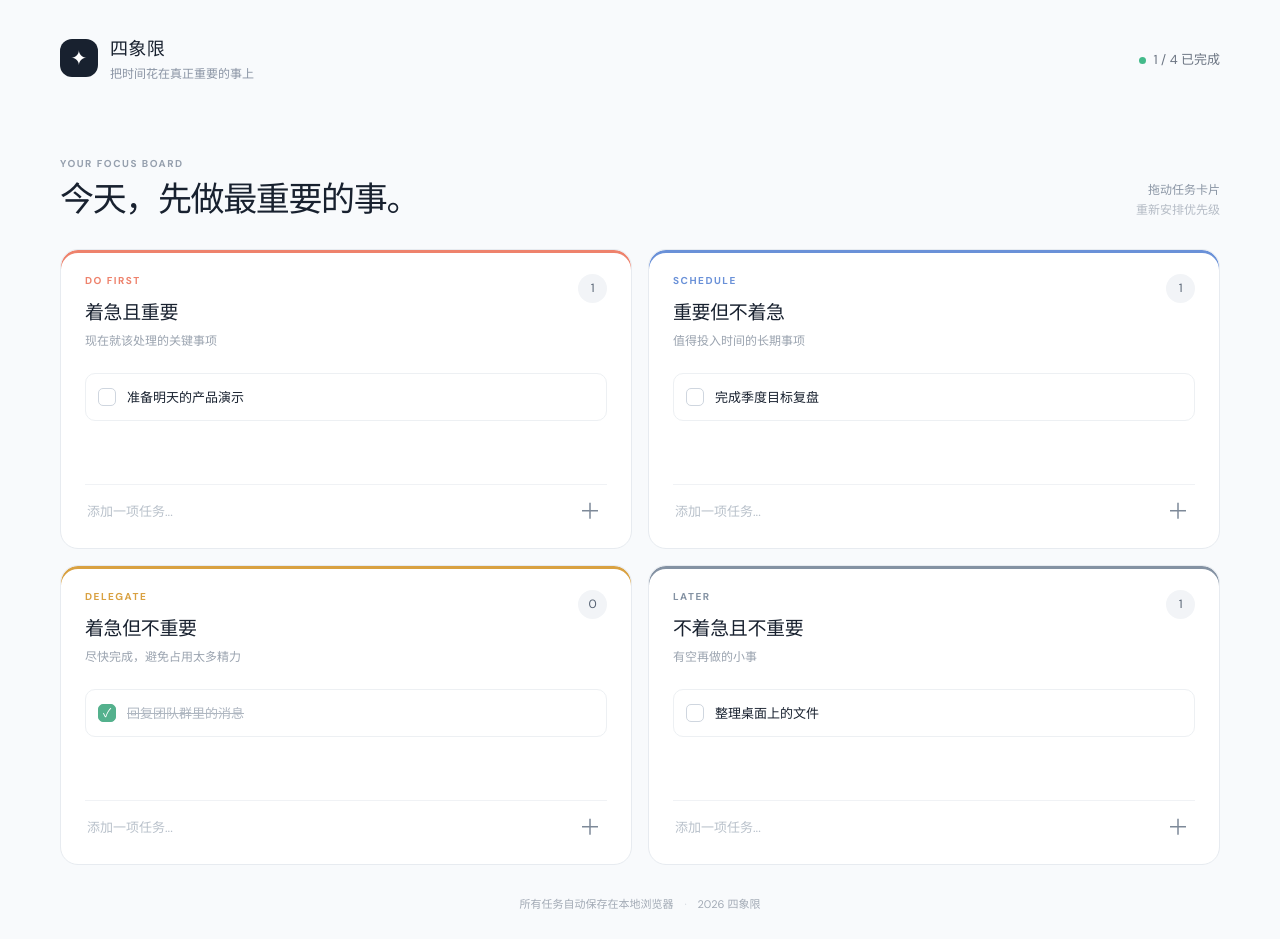
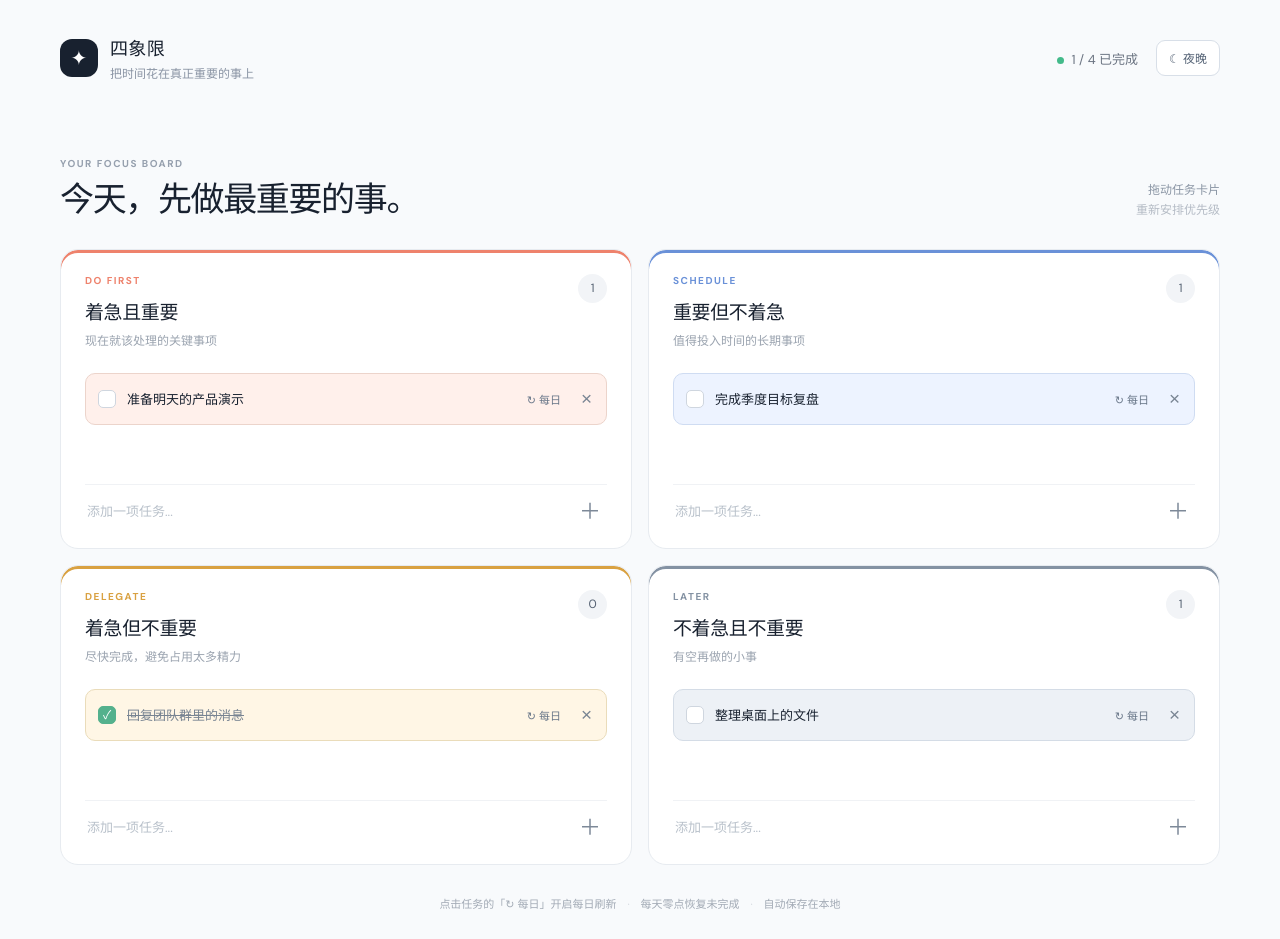
Before and after one commit to DudeChenDAVID/four-quadrant-todo-Web-application, a React (Vite) app: page / in a window 1280 px wide. Built offline with nearby package versions, Linux system fonts and the light colour scheme.

Commit message:
添加功能和修改配色

```diff
--- /dev/null
+++ b/pnpm-workspace.yaml
@@ -0,0 +1,2 @@
+allowBuilds:
+  esbuild: set this to true or false
--- a/src/App.jsx
+++ b/src/App.jsx
@@ -1,5 +1,6 @@
-import { useEffect, useMemo, useState } from 'react'
+import React, { useEffect, useMemo, useState } from 'react'
 import './styles.css'
+import './themes.css'
 
 const QUADRANTS = [
   { id: 'urgent-important', eyebrow: 'DO FIRST', title: '着急且重要', description: '现在就该处理的关键事项', tone: 'coral' },
@@ -15,12 +16,42 @@ const seed = [
   { id: 4, text: '整理桌面上的文件', quadrant: 'neither', done: false },
 ]
 
+const localDate = () => {
+  const now = new Date()
+  return `${now.getFullYear()}-${now.getMonth() + 1}-${now.getDate()}`
+}
+export const refreshDailyTasks = (tasks, today = localDate()) => tasks.map(task =>
+  task.daily && task.dailyDate !== today ? { ...task, done: false, dailyDate: today } : task
+)
+
 function App() {
   const [tasks, setTasks] = useState(() => {
-    try { return JSON.parse(localStorage.getItem('quadrant-tasks')) || seed } catch { return seed }
+    try { const saved = JSON.parse(localStorage.getItem('quadrant-tasks')); return refreshDailyTasks(Array.isArray(saved) ? saved : seed) } catch { return seed }
   })
   const [drafts, setDrafts] = useState({})
   const [dragging, setDragging] = useState(null)
+  const [theme, setTheme] = useState(() => {
+    try { return localStorage.getItem('quadrant-theme') === 'dark' ? 'dark' : 'light' } catch { return 'light' }
+  })
+
+  useEffect(() => {
+    document.documentElement.dataset.theme = theme
+    localStorage.setItem('quadrant-theme', theme)
+  }, [theme])
+  useEffect(() => {
+    const refresh = () => setTasks(prev => {
+      const next = refreshDailyTasks(prev)
+      return next.some((task, index) => task !== prev[index]) ? next : prev
+    })
+    const timer = setInterval(refresh, 1000)
+    window.addEventListener('focus', refresh)
+    document.addEventListener('visibilitychange', refresh)
+    return () => {
+      clearInterval(timer)
+      window.removeEventListener('focus', refresh)
+      document.removeEventListener('visibilitychange', refresh)
+    }
+  }, [])
 
   useEffect(() => localStorage.setItem('quadrant-tasks', JSON.stringify(tasks)), [tasks])
   const completed = useMemo(() => tasks.filter(t => t.done).length, [tasks])
@@ -32,6 +63,7 @@ function App() {
     setDrafts(prev => ({ ...prev, [quadrant]: '' }))
   }
   const toggle = id => setTasks(prev => prev.map(t => t.id === id ? { ...t, done: !t.done } : t))
+  const toggleDaily = id => setTasks(prev => prev.map(t => t.id === id ? { ...t, daily: !t.daily, dailyDate: localDate() } : t))
   const remove = id => setTasks(prev => prev.filter(t => t.id !== id))
   const drop = quadrant => {
     if (dragging) setTasks(prev => prev.map(t => t.id === dragging ? { ...t, quadrant } : t))
@@ -41,19 +73,19 @@ function App() {
   return <main className="app-shell">
     <header className="topbar">
       <div className="brand"><span className="brand-mark">✦</span><div><h1>四象限</h1><p>把时间花在真正重要的事上</p></div></div>
-      <div className="summary"><span className="summary-dot" />{completed} / {tasks.length} 已完成</div>
+      <div className="header-actions"><div className="summary"><span className="summary-dot" />{completed} / {tasks.length} 已完成</div><button className="theme-toggle" onClick={() => setTheme(theme === 'light' ? 'dark' : 'light')} aria-label={theme === 'light' ? '切换夜晚模式' : '切换白天模式'}>{theme === 'light' ? '☾ 夜晚' : '☀ 白天'}</button></div>
     </header>
     <section className="intro"><div><p className="kicker">YOUR FOCUS BOARD</p><h2>今天，先做最重要的事。</h2></div><div className="hint">拖动任务卡片<br /><span>重新安排优先级</span></div></section>
     <section className="board">
       {QUADRANTS.map(q => <article key={q.id} className={`quadrant ${q.tone} ${dragging ? 'is-droppable' : ''}`} onDragOver={e => e.preventDefault()} onDrop={() => drop(q.id)}>
         <div className="quadrant-head"><div><p className="eyebrow">{q.eyebrow}</p><h3>{q.title}</h3><p className="description">{q.description}</p></div><span className="count">{tasks.filter(t => t.quadrant === q.id && !t.done).length}</span></div>
         <div className="task-list">{tasks.filter(t => t.quadrant === q.id).map(task => <div key={task.id} className={`task ${task.done ? 'done' : ''}`} draggable onDragStart={() => setDragging(task.id)} onDragEnd={() => setDragging(null)}>
-          <button className="check" onClick={() => toggle(task.id)} aria-label="完成任务">{task.done ? '✓' : ''}</button><span className="task-text">{task.text}</span><button className="delete" onClick={() => remove(task.id)} aria-label="删除任务">×</button>
+          <button className="check" onClick={() => toggle(task.id)} aria-label={task.done ? '恢复未完成' : '完成任务'}>{task.done ? '✓' : ''}</button><span className="task-text">{task.text}</span><button className={`daily-toggle ${task.daily ? 'active' : ''}`} onClick={() => toggleDaily(task.id)} aria-pressed={!!task.daily} title="每日任务：第二天自动恢复未完成">↻ 每日</button><button className="delete" onClick={() => remove(task.id)} aria-label="删除任务">×</button>
         </div>)}</div>
         <div className="add-row"><input value={drafts[q.id] || ''} onChange={e => setDrafts(prev => ({ ...prev, [q.id]: e.target.value }))} onKeyDown={e => e.key === 'Enter' && addTask(q.id)} placeholder="添加一项任务..." /><button onClick={() => addTask(q.id)} aria-label="添加任务">＋</button></div>
       </article>)}
     </section>
-    <footer>所有任务自动保存在本地浏览器 <span>·</span> {new Date().getFullYear()} 四象限</footer>
+    <footer>点击任务的「↻ 每日」开启每日刷新 <span>·</span> 每天零点恢复未完成 <span>·</span> 自动保存在本地</footer>
   </main>
 }
 
--- /dev/null
+++ b/src/themes.css
@@ -0,0 +1,31 @@
+.header-actions{display:flex;align-items:center;gap:18px}
+.theme-toggle{border:1px solid #d8dfe8;border-radius:9px;padding:8px 12px;background:#fff;color:#536174;font:inherit;font-size:12px;cursor:pointer}
+.coral .task{background:#fff0eb;border-color:#ecd4cb}
+.blue .task{background:#edf3ff;border-color:#cfdcf2}
+.amber .task{background:#fff6e5;border-color:#eadcba}
+.slate .task{background:#edf1f6;border-color:#d4dce6}
+.task.done .task-text{color:#788492}
+.task-text{overflow-wrap:anywhere;min-width:0}
+.daily-toggle{border:1px solid transparent;border-radius:6px;background:transparent;color:#687688;font:inherit;font-size:11px;padding:4px 6px;cursor:pointer;white-space:nowrap}
+.daily-toggle.active{background:#fff;border-color:#bcc9d7;color:#375a73}
+.delete{opacity:1;color:#788492}
+button:focus-visible,input:focus-visible{outline:2px solid #6a91d8;outline-offset:3px}
+:root[data-theme=dark]{color:#e4eaf2;background:#151b24;color-scheme:dark}
+[data-theme=dark] .quadrant{background:#202834;border-color:#35404e}
+[data-theme=dark] .quadrant.is-droppable{background:#263141;border-color:#637791}
+[data-theme=dark] .brand-mark{background:#e4eaf2;color:#202834}
+[data-theme=dark] .count{background:#323e4e;color:#c9d4e3}
+[data-theme=dark] .coral .task{background:#3c2e2e;border-color:#634344}
+[data-theme=dark] .blue .task{background:#28364e;border-color:#435879}
+[data-theme=dark] .amber .task{background:#3c3628;border-color:#62553c}
+[data-theme=dark] .slate .task{background:#303b49;border-color:#4a586b}
+[data-theme=dark] .task.done .task-text{color:#a5afbe}
+[data-theme=dark] .daily-toggle{color:#b5c2d5}
+[data-theme=dark] .daily-toggle.active{background:#435469;border-color:#71849d;color:#f0f5fc}
+[data-theme=dark] .add-row{border-color:#364353}
+[data-theme=dark] .add-row input{background:transparent;color:#e4eaf2}
+[data-theme=dark] .theme-toggle{background:#263141;border-color:#4b5b70;color:#d3ddeb}
+[data-theme=dark] .description,[data-theme=dark] .summary,[data-theme=dark] .brand p,[data-theme=dark] .hint,[data-theme=dark] footer{color:#a3afc0}
+[data-theme=dark] .check{border-color:#92a0b4!important;background:#202834!important}
+[data-theme=dark] .done .check{background:#399778!important;border-color:#399778!important}
+@media(max-width:700px){.header-actions{gap:8px}.summary{font-size:11px}.brand p{max-width:140px}.theme-toggle{padding:7px 9px}.task{gap:8px}footer{line-height:1.9}}
```
Also changed, not shown: 4 other files (tests, documents, lock files or other folders).
